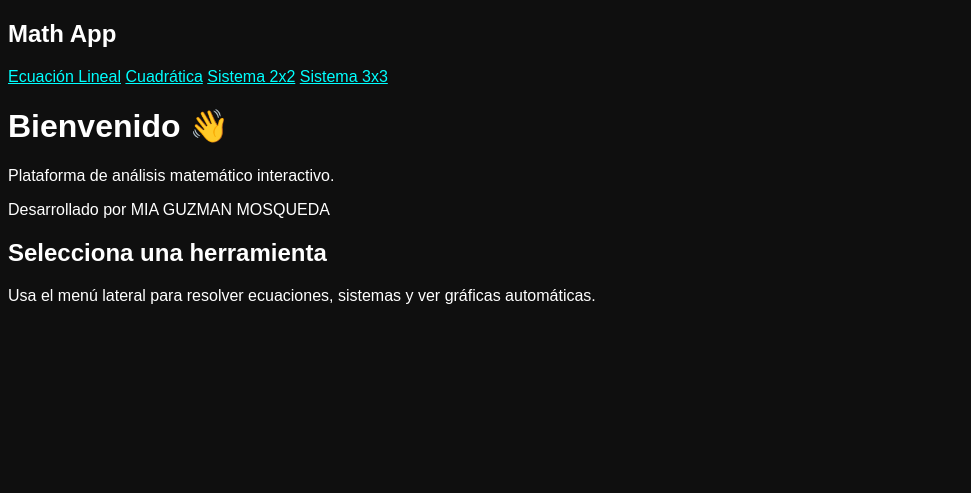
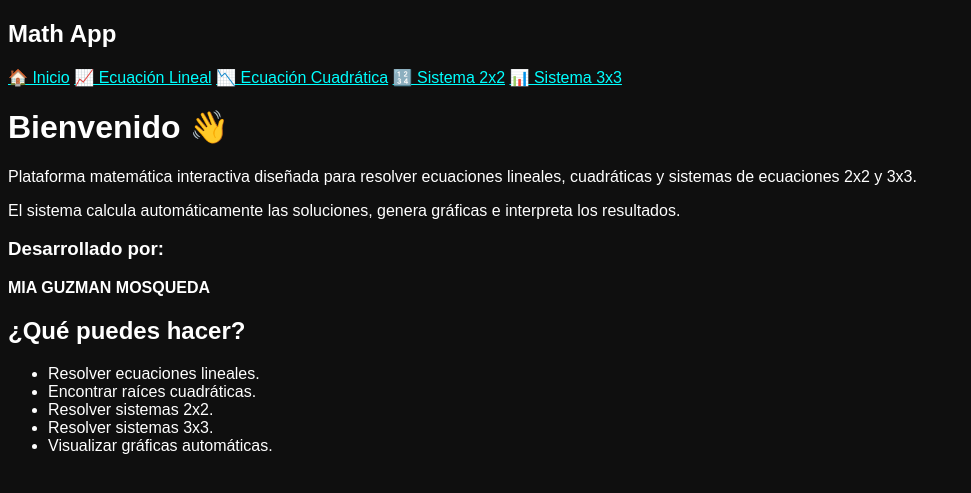
Before and after one commit to mia-guzman-ai/calculadora-ecuaciones, a Flask app: template templates/index.html in a window 1280 px wide. Shown: the top 493 px of the page, without its empty margins (0-971 px from the left). Run offline with Flask 3, Linux system fonts and the light colour scheme; the template is opened without the code that fills it, so the values that code supplies are empty.

Commit message:
Update index.html

```diff
--- a/templates/index.html
+++ b/templates/index.html
@@ -1,34 +1,59 @@
 <!DOCTYPE html>
-<html>
+<html lang="es">
 <head>
     <meta charset="UTF-8">
     <title>Math App</title>
-
-    <link rel="stylesheet"
-    href="{{ url_for('static', filename='style.css') }}">
+    <link rel="stylesheet" href="{{ url_for('static', filename='style.css') }}">
 </head>
 
 <body>
 
 <div class="sidebar">
+
     <h2>Math App</h2>
-    <a href="/lineal">Ecuación Lineal</a>
-    <a href="/cuadratica">Cuadrática</a>
-    <a href="/sistema2x2">Sistema 2x2</a>
-    <a href="/sistema3x3">Sistema 3x3</a>
+
+    <a href="/">🏠 Inicio</a>
+    <a href="/lineal">📈 Ecuación Lineal</a>
+    <a href="/cuadratica">📉 Ecuación Cuadrática</a>
+    <a href="/sistema2x2">🔢 Sistema 2x2</a>
+    <a href="/sistema3x3">📊 Sistema 3x3</a>
+
 </div>
 
 <div class="main">
 
     <div class="card">
+
         <h1>Bienvenido 👋</h1>
-        <p>Plataforma de análisis matemático interactivo.</p>
-        <p>Desarrollado por MIA GUZMAN MOSQUEDA</p>
+
+        <p class="descripcion">
+            Plataforma matemática interactiva diseñada para resolver
+            ecuaciones lineales, cuadráticas y sistemas de ecuaciones
+            2x2 y 3x3.
+        </p>
+
+        <p class="descripcion">
+            El sistema calcula automáticamente las soluciones,
+            genera gráficas e interpreta los resultados.
+        </p>
+
+        <h3>Desarrollado por:</h3>
+        <p><b>MIA GUZMAN MOSQUEDA</b></p>
+
     </div>
 
     <div class="card">
-        <h2>Selecciona una herramienta</h2>
-        <p>Usa el menú lateral para resolver ecuaciones, sistemas y ver gráficas automáticas.</p>
+
+        <h2>¿Qué puedes hacer?</h2>
+
+        <ul>
+            <li>Resolver ecuaciones lineales.</li>
+            <li>Encontrar raíces cuadráticas.</li>
+            <li>Resolver sistemas 2x2.</li>
+            <li>Resolver sistemas 3x3.</li>
+            <li>Visualizar gráficas automáticas.</li>
+        </ul>
+
     </div>
 
 </div>
```
